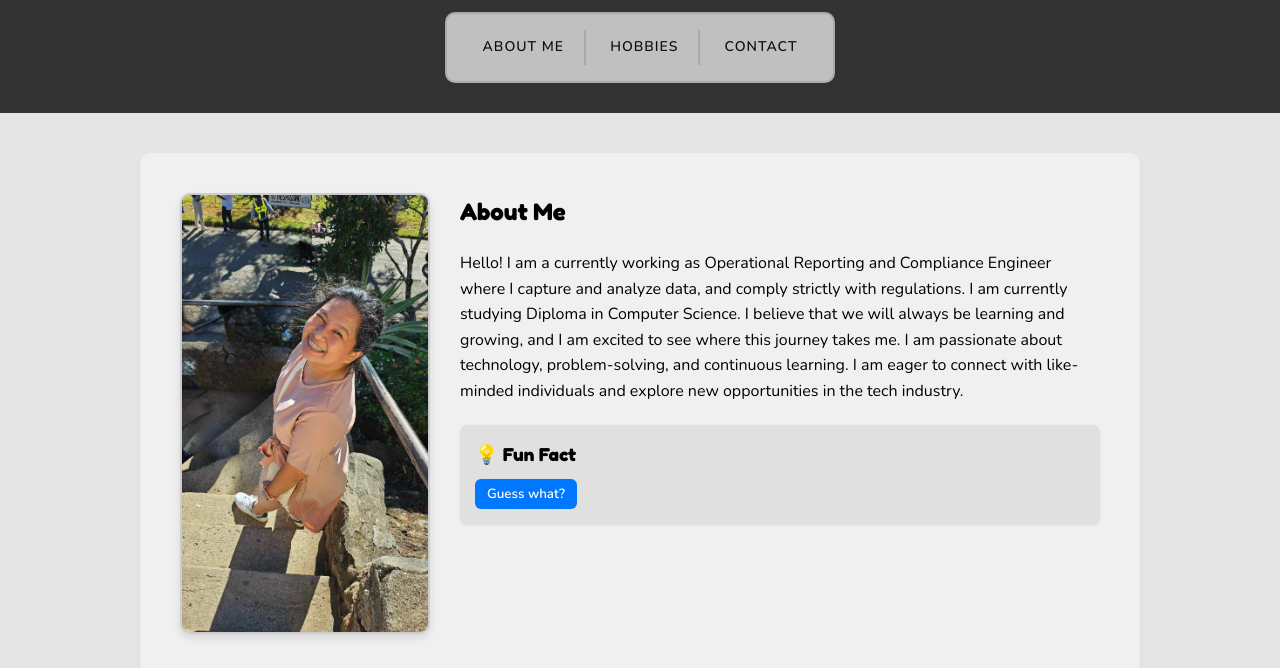
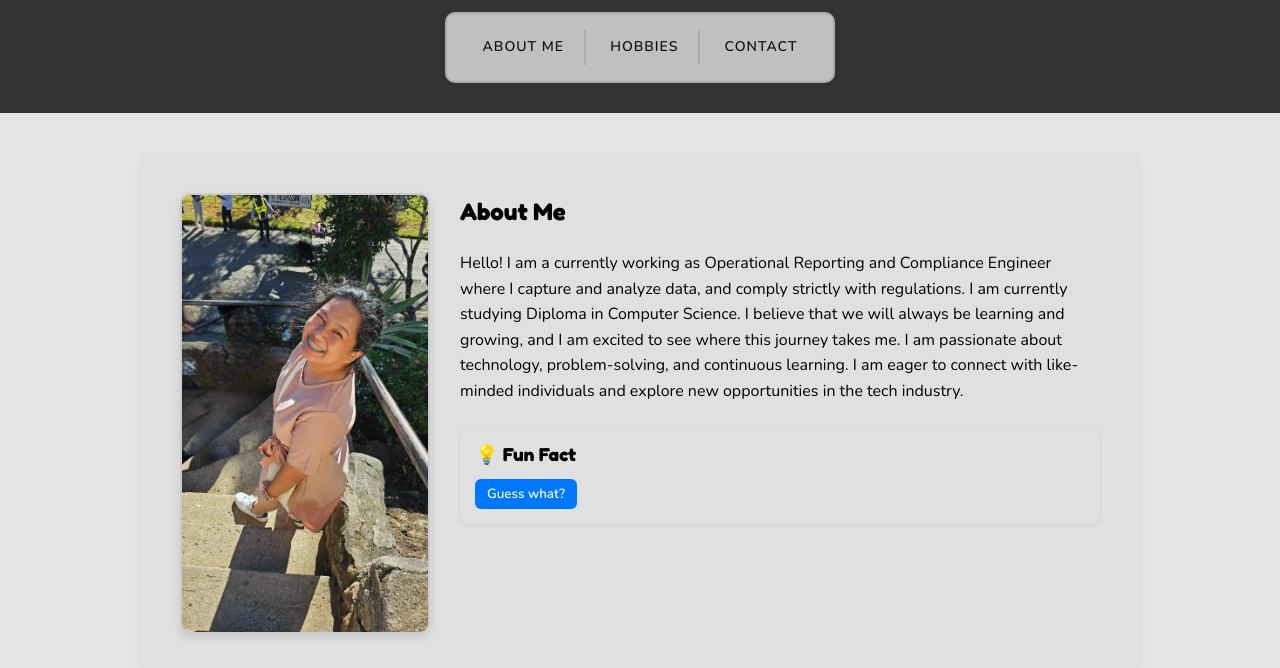
Before and after one commit to veamedina/personal_website, a plain HTML site: page index.html in a window 1280 px wide. Shown: the part 132-800 px from the top of the page. Drawn offline with nearby package versions, Linux system fonts and the light colour scheme.

Commit message:
Update background color of sections for improved contrast

```diff
--- a/stylesheet.css
+++ b/stylesheet.css
@@ -96,7 +96,7 @@ section{
     gap: 30px;
     flex-wrap: wrap;
     justify-content: flex-start;
-    background: #F0F0F0;
+    background: #E0E0E0;
     padding: 40px;
     border-radius: 10px;
     margin-top: 40px;
```
